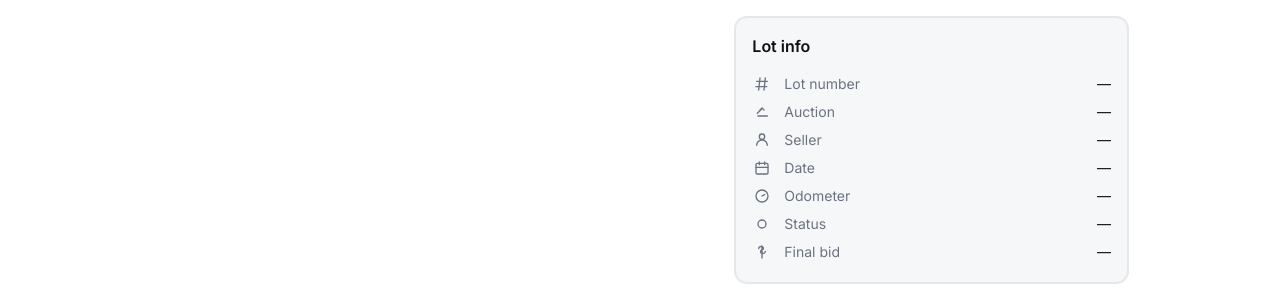
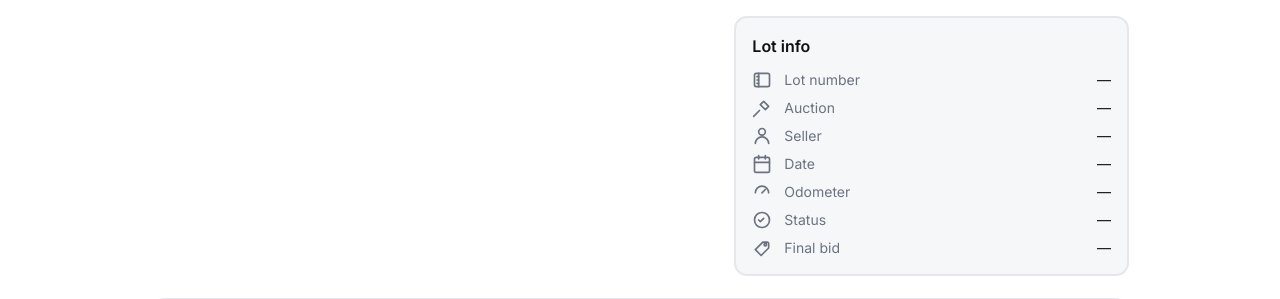
Before and after one commit to KestutisTreciokas/vinops, a Next.js app in the folder frontend/: page /1/vin/1 in a window 1280 px wide. Shown: the part 446-745 px from the top of the page. Built offline with nearby package versions, Linux system fonts and the light colour scheme.

Commit message:
fix: correct import path to '@/lib/format' in VIN components

```diff
--- a/frontend/src/components/common/CopyButton.tsx
+++ b/frontend/src/components/common/CopyButton.tsx
@@ -1,31 +1,23 @@
 'use client'
 import { useState } from 'react'
 
-export default function CopyButton({ text, title = 'Copy' }: { text: string; title?: string }) {
+export default function CopyButton({
+  text, title = 'Copy', className = ''
+}: { text: string; title?: string; className?: string }) {
   const [ok, setOk] = useState(false)
   async function onCopy() {
     try {
       await navigator.clipboard.writeText(text)
-      setOk(true)
-      setTimeout(() => setOk(false), 1200)
-    } catch {
-      const ta = document.createElement('textarea')
-      ta.value = text
-      document.body.appendChild(ta)
-      ta.select()
-      document.execCommand('copy')
-      document.body.removeChild(ta)
-      setOk(true)
-      setTimeout(() => setOk(false), 1200)
-    }
+      setOk(true); setTimeout(() => setOk(false), 1200)
+    } catch {/* ignore */}
   }
   return (
     <button
       onClick={onCopy}
-      className="copy-btn inline-flex items-center gap-1 rounded-md px-2 h-7 text-xs border border-[var(--border-muted)] hover:bg-[color-mix(in_hsl,var(--brand)_10%,transparent)]"
       title={title}
+      className={`copy-btn inline-flex items-center justify-center w-6 h-6 rounded-md border border-[var(--border-muted)] hover:bg-[color-mix(in_hsl,var(--brand)_10%,transparent)] ${className}`}
     >
-      {ok ? '✔' : '⧉'}
+      <span aria-hidden>{ok ? '✔' : '⧉'}</span>
     </button>
   )
 }
--- a/frontend/src/components/vin2/LotInfo.tsx
+++ b/frontend/src/components/vin2/LotInfo.tsx
@@ -1,64 +1,51 @@
-'use client'
-import Row from './_Row'
 import CopyButton from '@/components/common/CopyButton'
-import { formatDateISO, formatMiles, formatUsd } from '@/lib/format'
+import { formatDateISO, formatMiles, formatPlain, formatUsd } from '@/lib/format'
 
-/** маленькие одноцветные иконки (inline SVG), чтобы не тянуть библиотеки */
-const stroke = { stroke: 'currentColor', strokeWidth: 2, fill: 'none', strokeLinecap: 'round', strokeLinejoin: 'round' } as any
-const IHash = () => (
-  <svg className="w-4 h-4" viewBox="0 0 24 24"><path {...stroke} d="M9 3L7 21M17 3l-2 18M4 8h16M3 16h16"/></svg>
-)
-const IGavel = () => (
-  <svg className="w-4 h-4" viewBox="0 0 24 24"><path {...stroke} d="M12 6l3 3m-6 0l3-3m-6 12h14M5 14l6-6"/></svg>
-)
-const IUser = () => (
-  <svg className="w-4 h-4" viewBox="0 0 24 24"><path {...stroke} d="M16 7a4 4 0 11-8 0 4 4 0 018 0z"/><path {...stroke} d="M4 20a8 8 0 0116 0"/></svg>
-)
-const ICalendar = () => (
-  <svg className="w-4 h-4" viewBox="0 0 24 24"><rect {...stroke} x="3" y="5" width="18" height="16" rx="2"/><path {...stroke} d="M16 3v4M8 3v4M3 11h18"/></svg>
-)
-const ISpeed = () => (
-  <svg className="w-4 h-4" viewBox="0 0 24 24"><path {...stroke} d="M21 12a9 9 0 10-18 0 9 9 0 0018 0z"/><path {...stroke} d="M12 12l4-2"/></svg>
-)
-const IStatus = () => (
-  <svg className="w-4 h-4" viewBox="0 0 24 24"><circle {...stroke} cx="12" cy="12" r="6"/></svg>
-)
-const IMoney = () => (
-  <svg className="w-4 h-4" viewBox="0 0 24 24"><path {...stroke} d="M12 3v18M7 7c0-2 2-4 5-3 3 .8 3 4.2 0 5-3 .8-3 4.2 0 5 3 .8 5-1 5-3"/></svg>
-)
-
-export default function LotInfo({
-  lot, lang = 'ru',
-}: {
-  lot: any; lang?: 'ru'|'en'
-}) {
+export default function LotInfo({ lot, lang = 'ru' }: { lot: any, lang?: 'ru'|'en' }) {
   const t = (ru: string, en: string) => (lang === 'ru' ? ru : en)
 
-  const lotNumber =
-    lot?.lotNumber
-      ? (
-        <span className="inline-flex items-center gap-2">
-          {String(lot.lotNumber)}
-          <CopyButton text={String(lot.lotNumber)} title={t('Скопировать номер', 'Copy number')} />
-        </span>
-      )
-      : '—'
+  const stroke = { stroke: 'currentColor', strokeWidth: 2, fill: 'none', strokeLinecap: 'round', strokeLinejoin: 'round' } as any
 
-  const date = formatDateISO(lot?.date, lang as any)
-  const odo  = lot?.odometer != null ? formatMiles(lot.odometer, lang as any) : '—'
-  const bid  = formatUsd(lot?.finalBid, lang as any)
+  const Icon = {
+    id:      <svg width="20" height="20" viewBox="0 0 24 24" {...stroke}><rect x="3" y="4" width="18" height="16" rx="2"/><path d="M8 4v16"/><path d="M6 8h2"/><path d="M6 12h2"/><path d="M6 16h2"/></svg>,
+    hammer:  <svg width="20" height="20" viewBox="0 0 24 24" {...stroke}><path d="M14 4l6 6"/><path d="M13 5l-3 3 6 6 3-3"/><path d="M2 22l7-7"/></svg>,
+    user:    <svg width="20" height="20" viewBox="0 0 24 24" {...stroke}><path d="M20 21a8 8 0 1 0-16 0"/><circle cx="12" cy="7" r="4"/></svg>,
+    calendar:<svg width="20" height="20" viewBox="0 0 24 24" {...stroke}><rect x="3" y="4" width="18" height="18" rx="2"/><path d="M16 2v4M8 2v4M3 10h18"/></svg>,
+    odo:     <svg width="20" height="20" viewBox="0 0 24 24" {...stroke}><path d="M20 13A8 8 0 1 0 4 13"/><path d="M12 13l4-4"/></svg>,
+    status:  <svg width="20" height="20" viewBox="0 0 24 24" {...stroke}><circle cx="12" cy="12" r="9"/><path d="M8 12l2 2 4-4"/></svg>,
+    price:   <svg width="20" height="20" viewBox="0 0 24 24" {...stroke}><path d="M20 12V7a2 2 0 0 0-2-2h-5l-9 9 7 7 9-9z"/><circle cx="16" cy="8" r="1.5"/></svg>,
+  }
+
+  const Row = ({ icon, k, v }: { icon: React.ReactNode; k: string; v: React.ReactNode }) => (
+    <div className="grid grid-cols-[20px,1fr,auto] items-center gap-3">
+      <div className="text-[var(--fg-muted)]">{icon}</div>
+      <div className="text-sm text-[var(--fg-muted)]">{k}</div>
+      <div className="text-sm">{v}</div>
+    </div>
+  )
 
   return (
     <div className="card p-4">
       <h3 className="card-title mb-3">{t('Информация о лоте', 'Lot info')}</h3>
-      <div className="text-sm">
-        <Row icon={<IHash />}     k={t('Номер лота', 'Lot number')} v={lotNumber} />
-        <Row icon={<IGavel />}    k={t('Аукцион',   'Auction')}     v={lot?.auction ?? '—'} />
-        <Row icon={<IUser />}     k={t('Продавец',  'Seller')}      v={lot?.seller ?? '—'} />
-        <Row icon={<ICalendar />} k={t('Дата',      'Date')}        v={date} />
-        <Row icon={<ISpeed />}    k={t('Пробег',    'Odometer')}    v={odo} />
-        <Row icon={<IStatus />}   k={t('Статус',    'Status')}      v={lot?.status ?? '—'} />
-        <Row icon={<IMoney />}    k={t('Итоговая ставка', 'Final bid')} v={bid} />
+      <div className="space-y-2">
+        <Row
+          icon={Icon.id}
+          k={t('Номер лота', 'Lot number')}
+          v={
+            lot?.lotNumber
+              ? <span className="inline-flex items-center gap-2">
+                  {String(lot.lotNumber)}
+                  <CopyButton text={String(lot.lotNumber)} title={t('Скопировать номер','Copy number')} />
+                </span>
+              : '—'
+          }
+        />
+        <Row icon={Icon.hammer}  k={t('Аукцион','Auction')}         v={formatPlain(lot?.auction)} />
+        <Row icon={Icon.user}    k={t('Продавец','Seller')}          v={formatPlain(lot?.seller)} />
+        <Row icon={Icon.calendar}k={t('Дата','Date')}               v={formatDateISO(lot?.date, lang)} />
+        <Row icon={Icon.odo}     k={t('Пробег','Odometer')}          v={typeof lot?.odometer === 'number' ? formatMiles(lot.odometer, lang) : formatPlain(lot?.odometer)} />
+        <Row icon={Icon.status}  k={t('Статус','Status')}            v={formatPlain(lot?.status)} />
+        <Row icon={Icon.price}   k={t('Итоговая ставка','Final bid')}v={typeof lot?.finalBid === 'number' ? formatUsd(lot.finalBid, lang) : formatPlain(lot?.finalBid)} />
       </div>
     </div>
   )
--- a/frontend/src/lib/format.ts
+++ b/frontend/src/lib/format.ts
@@ -1,25 +1,24 @@
 export type Lang = 'ru' | 'en';
+const loc = (l: Lang) => (l === 'ru' ? 'ru-RU' : 'en-US');
 
-const loc = (lang: Lang) => (lang === 'ru' ? 'ru-RU' : 'en-US');
-
-export function formatUsd(v: number | null | undefined, lang: Lang = 'en') {
+export function formatUsd(v: number | null | undefined, lang: Lang = 'ru') {
   if (v == null || Number.isNaN(v)) return '—';
-  return new Intl.NumberFormat(loc(lang), {
-    style: 'currency',
-    currency: 'USD',
-    maximumFractionDigits: 0,
-  }).format(v);
+  return new Intl.NumberFormat(loc(lang), { style: 'currency', currency: 'USD', maximumFractionDigits: 0 }).format(v);
 }
 
-export function formatMiles(v: number | null | undefined, lang: Lang = 'en') {
+export function formatMiles(v: number | null | undefined, lang: Lang = 'ru') {
   if (v == null || Number.isNaN(v)) return '—';
-  const num = new Intl.NumberFormat(loc(lang), { maximumFractionDigits: 0 }).format(v);
-  return lang === 'ru' ? `${num} миль` : `${num} mi`;
+  const n = new Intl.NumberFormat(loc(lang), { maximumFractionDigits: 0 }).format(v);
+  return lang === 'ru' ? `${n} миль` : `${n} mi`;
 }
 
-export function formatDateISO(iso: string | null | undefined, lang: Lang = 'en') {
+export function formatDateISO(iso: string | null | undefined, lang: Lang = 'ru') {
   if (!iso) return '—';
   const d = new Date(iso);
   if (Number.isNaN(+d)) return '—';
   return new Intl.DateTimeFormat(loc(lang), { year: 'numeric', month: '2-digit', day: '2-digit' }).format(d);
 }
+
+export function formatPlain(v: unknown) {
+  return v == null || v === '' ? '—' : String(v);
+}
```
